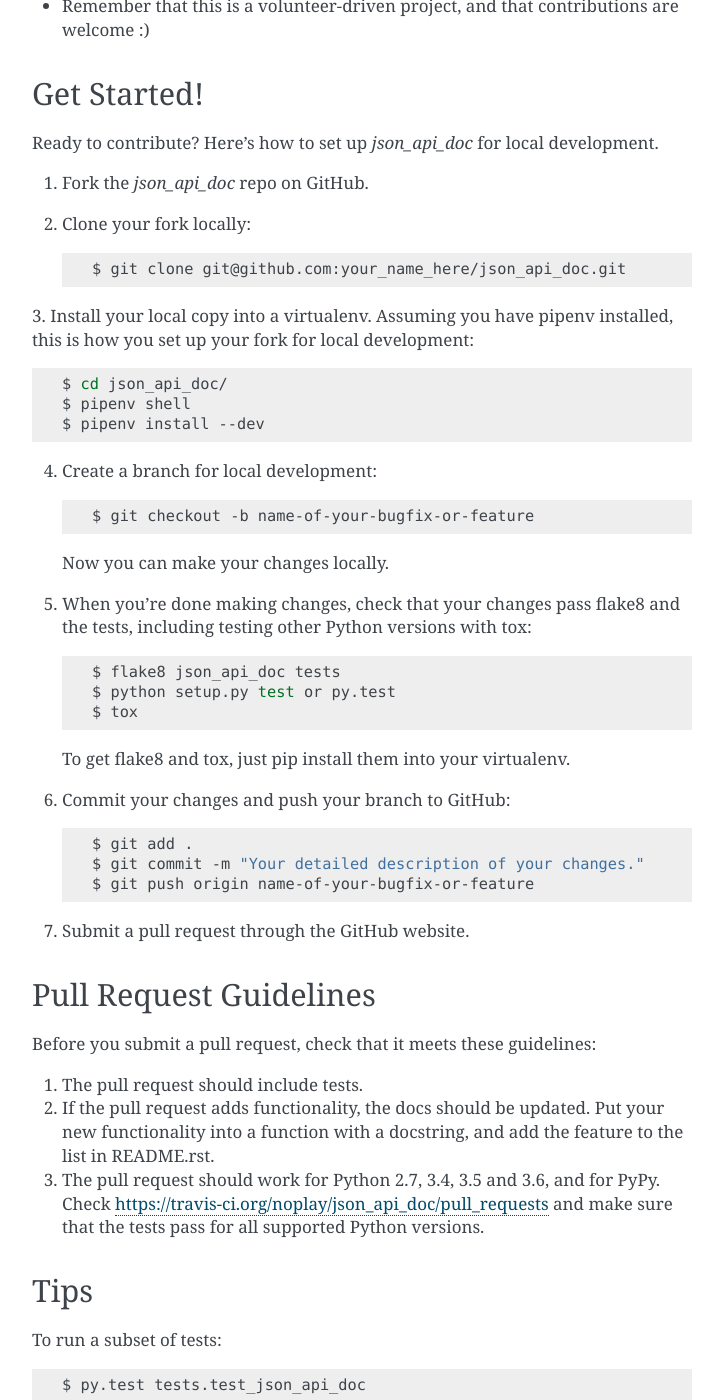
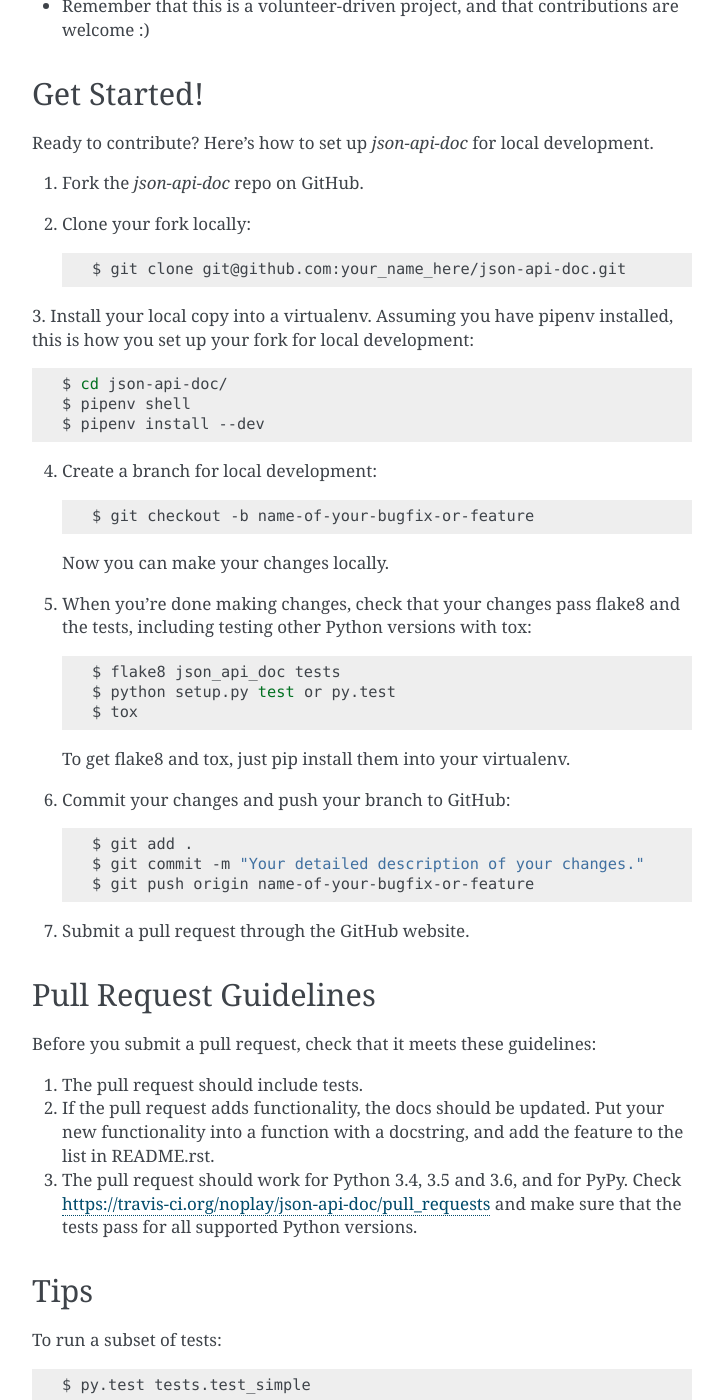
Before and after one commit to julien-duponchelle/json-api-doc, a Sphinx documentation site: the page built from docs/contributing.rst, in a window 1280 px wide and 1400 px high, scrolled down 1147 px. Shown: the whole window, without its empty margins (388-1111 px from the left). Built offline with Sphinx 7.4.7, drawn with Linux system fonts in a browser that asks for light colours; pages that are not in the unit, such as notebooks, are missing from menus.

Commit message:
json_api_doc => json-api-doc

```diff
--- a/CONTRIBUTING.rst
+++ b/CONTRIBUTING.rst
@@ -57,17 +57,17 @@ If you are proposing a feature:
 Get Started!
 ------------
 
-Ready to contribute? Here's how to set up `json_api_doc` for local development.
+Ready to contribute? Here's how to set up `json-api-doc` for local development.
 
-1. Fork the `json_api_doc` repo on GitHub.
+1. Fork the `json-api-doc` repo on GitHub.
 2. Clone your fork locally::
 
-    $ git clone git@github.com:your_name_here/json_api_doc.git
+    $ git clone git@github.com:your_name_here/json-api-doc.git
 
 3. Install your local copy into a virtualenv. Assuming you have pipenv installed,
 this is how you set up your fork for local development::
 
-    $ cd json_api_doc/
+    $ cd json-api-doc/
     $ pipenv shell
     $ pipenv install --dev
 
@@ -103,8 +103,8 @@ Before you submit a pull request, check that it meets these guidelines:
 2. If the pull request adds functionality, the docs should be updated. Put
    your new functionality into a function with a docstring, and add the
    feature to the list in README.rst.
-3. The pull request should work for Python 2.7, 3.4, 3.5 and 3.6, and for PyPy. Check
-   https://travis-ci.org/noplay/json_api_doc/pull_requests
+3. The pull request should work for Python 3.4, 3.5 and 3.6, and for PyPy. Check
+   https://travis-ci.org/noplay/json-api-doc/pull_requests
    and make sure that the tests pass for all supported Python versions.
 
 Tips
@@ -112,7 +112,7 @@ Tips
 
 To run a subset of tests::
 
-$ py.test tests.test_json_api_doc
+$ py.test tests.test_simple
 
 
 Deploying
--- a/docs/conf.py
+++ b/docs/conf.py
@@ -1,7 +1,7 @@
 #!/usr/bin/env python
 # -*- coding: utf-8 -*-
 #
-# json_api_doc documentation build configuration file, created by
+# json-api-doc documentation build configuration file, created by
 # sphinx-quickstart on Fri Jun  9 13:47:02 2017.
 #
 # This file is execfile()d with the current directory set to its
--- a/docs/installation.rst
+++ b/docs/installation.rst
@@ -12,7 +12,7 @@ To install JSON API doc, run this command in your terminal:
 
 .. code-block:: console
 
-    $ pip install json_api_doc
+    $ pip install json-api-doc
 
 This is the preferred method to install JSON API doc, as it will always install the most recent stable release.
 
--- a/setup.py
+++ b/setup.py
@@ -32,8 +32,8 @@ setup(
     license="Apache Software License 2.0",
     long_description=readme,
     include_package_data=True,
-    keywords='json_api_doc',
-    name='json_api_doc',
+    keywords='json api',
+    name='json-api-doc',
     packages=find_packages(include=['json_api_doc']),
     setup_requires=setup_requirements,
     test_suite='tests',
```
Also changed, not shown: README.rst (+6 -6 lines), .travis.yml, 2 other files.
